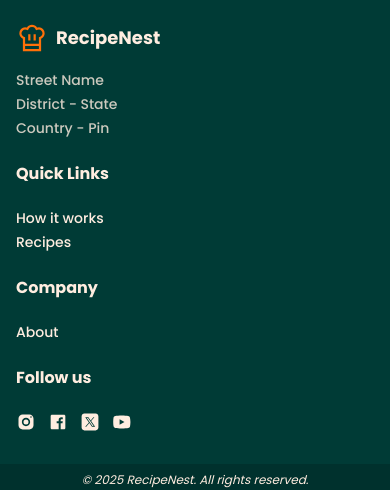
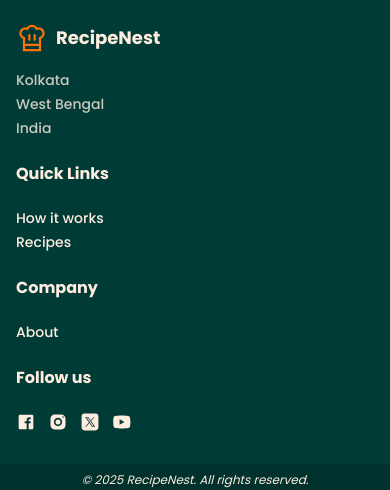
Before and after one commit to sayam-1705/recipe-nest, a Next.js app: page / in a window 390 px wide. Shown: the part 2801-3291 px from the top of the page. Built offline with nearby package versions, Linux system fonts and the light colour scheme; no server answers; the database is empty.

Commit message:
updated links and footer

```diff
--- a/src/components/about/About.tsx
+++ b/src/components/about/About.tsx
@@ -82,7 +82,7 @@ const About = () => {
                        transition-all duration-300 hover:scale-105 hover:shadow-lg hover:bg-primary-orange-hover
                        active:scale-95 focus:outline-none focus:ring-2 focus:ring-primary-orange focus:ring-offset-2
                        focus:ring-offset-secondary-green-dark animate-subtle-pulse"
-              href="/"
+              href="#contact"
             >
               Share to community
             </Link>
--- a/src/components/footer/Footer.tsx
+++ b/src/components/footer/Footer.tsx
@@ -22,13 +22,13 @@ const Footer = () => {
           </div>
           <div className="flex flex-col gap-1 sm:gap-2 text-sm sm:text-base font-medium opacity-80 transition-opacity duration-300 group-hover:opacity-100">
             <span className="transition-transform duration-300 hover:translate-x-1">
-              Street Name
+              Kolkata
             </span>
             <span className="transition-transform duration-300 hover:translate-x-1">
-              District - State
+              West Bengal
             </span>
             <span className="transition-transform duration-300 hover:translate-x-1">
-              Country - Pin
+              India
             </span>
           </div>
         </div>
@@ -39,13 +39,13 @@ const Footer = () => {
           <div className="flex flex-col gap-1 sm:gap-2 text-sm sm:text-base font-medium">
             <Link
               className="hover:underline transition-all duration-300 hover:text-primary-orange hover:translate-x-2"
-              href="/"
+              href="#how-it-works"
             >
               How it works
             </Link>
             <Link
               className="hover:underline transition-all duration-300 hover:text-primary-orange hover:translate-x-2"
-              href="/"
+              href="#menu"
             >
               Recipes
             </Link>
@@ -58,7 +58,7 @@ const Footer = () => {
           <div className="flex flex-col gap-1 sm:gap-2 text-sm sm:text-base font-medium">
             <Link
               className="hover:underline transition-all duration-300 hover:text-primary-orange hover:translate-x-2"
-              href="/"
+              href="#about"
             >
               About
             </Link>
@@ -70,8 +70,27 @@ const Footer = () => {
           </h3>
           <div className="flex items-center gap-3 sm:gap-4 flex-wrap">
             <Link
-              href="/"
+              href="https://www.facebook.com/sayam.1705"
               className="transition-transform duration-300 hover:scale-125 hover:rotate-12"
+              target="_blank"
+            >
+              <svg
+                xmlns="http://www.w3.org/2000/svg"
+                x="0px"
+                y="0px"
+                width="20"
+                height="20"
+                viewBox="0 0 30 30"
+                fill="currentColor"
+                className="text-neutral-cream transition-colors duration-300 hover:text-primary-orange sm:w-6 sm:h-6"
+              >
+                <path d="M24,4H6C4.895,4,4,4.895,4,6v18c0,1.105,0.895,2,2,2h10v-9h-3v-3h3v-1.611C16,9.339,17.486,8,20.021,8 c1.214,0,1.856,0.09,2.16,0.131V11h-1.729C19.376,11,19,11.568,19,12.718V14h3.154l-0.428,3H19v9h5c1.105,0,2-0.895,2-2V6 C26,4.895,25.104,4,24,4z"></path>
+              </svg>
+            </Link>
+            <Link
+              href="https://www.instagram.com/sayam.1705/"
+              className="transition-transform duration-300 hover:scale-125 hover:rotate-12"
+              target="_blank"
             >
               <svg
                 xmlns="http://www.w3.org/2000/svg"
@@ -87,25 +106,9 @@ const Footer = () => {
               </svg>
             </Link>
             <Link
-              href="/"
+              href="https://x.com/sayam_1705"
               className="transition-transform duration-300 hover:scale-125 hover:rotate-12"
-            >
-              <svg
-                xmlns="http://www.w3.org/2000/svg"
-                x="0px"
-                y="0px"
-                width="20"
-                height="20"
-                viewBox="0 0 30 30"
-                fill="currentColor"
-                className="text-neutral-cream transition-colors duration-300 hover:text-primary-orange sm:w-6 sm:h-6"
-              >
-                <path d="M24,4H6C4.895,4,4,4.895,4,6v18c0,1.105,0.895,2,2,2h10v-9h-3v-3h3v-1.611C16,9.339,17.486,8,20.021,8 c1.214,0,1.856,0.09,2.16,0.131V11h-1.729C19.376,11,19,11.568,19,12.718V14h3.154l-0.428,3H19v9h5c1.105,0,2-0.895,2-2V6 C26,4.895,25.104,4,24,4z"></path>
-              </svg>
-            </Link>
-            <Link
-              href="/"
-              className="transition-transform duration-300 hover:scale-125 hover:rotate-12"
+              target="_blank"
             >
               <svg
                 xmlns="http://www.w3.org/2000/svg"
@@ -121,8 +124,9 @@ const Footer = () => {
               </svg>
             </Link>
             <Link
-              href="/"
+              href="https://www.youtube.com/@sayam1705"
               className="transition-transform duration-300 hover:scale-125 hover:rotate-12"
+              target="_blank"
             >
               <svg
                 xmlns="http://www.w3.org/2000/svg"
```
